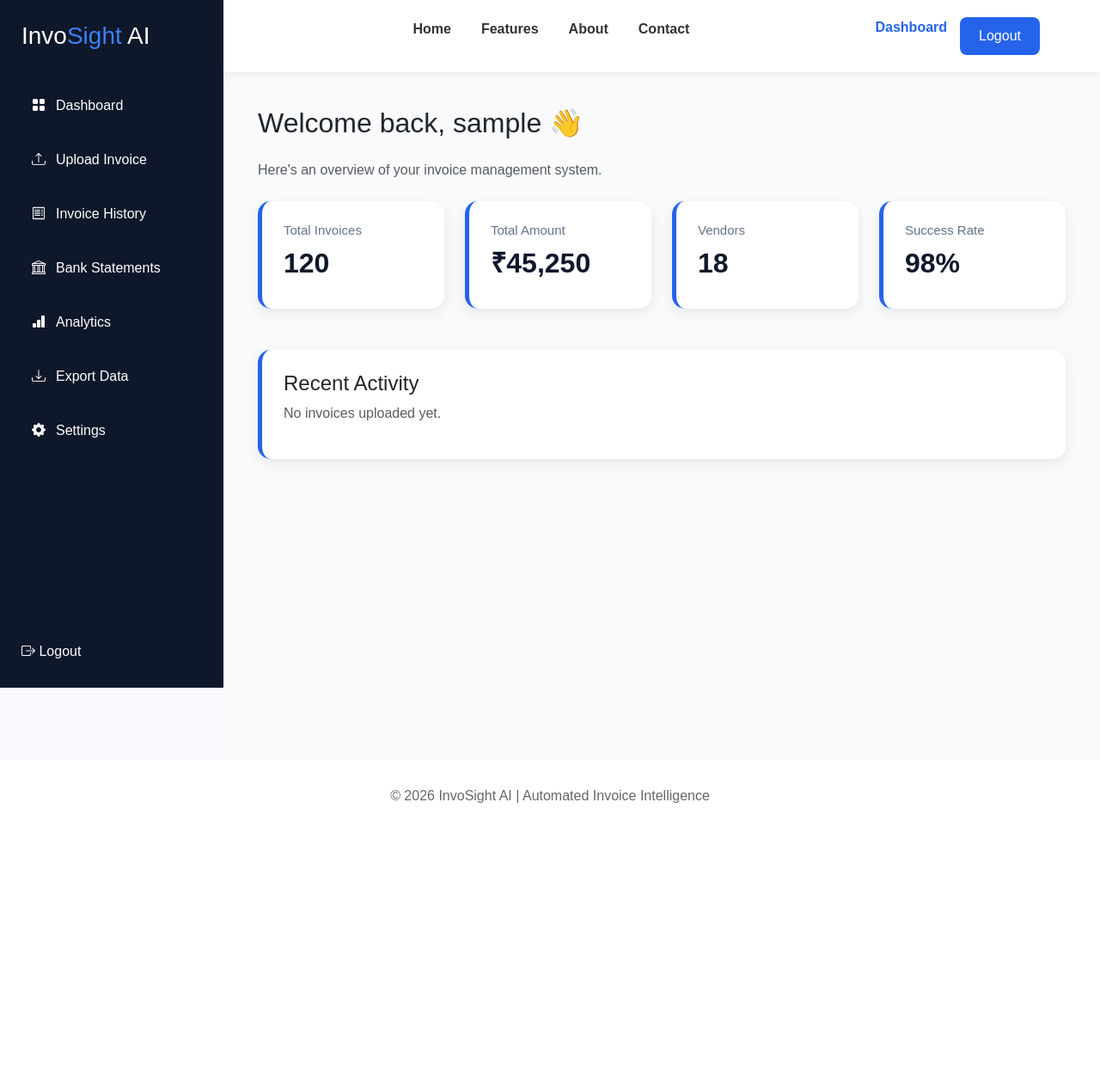
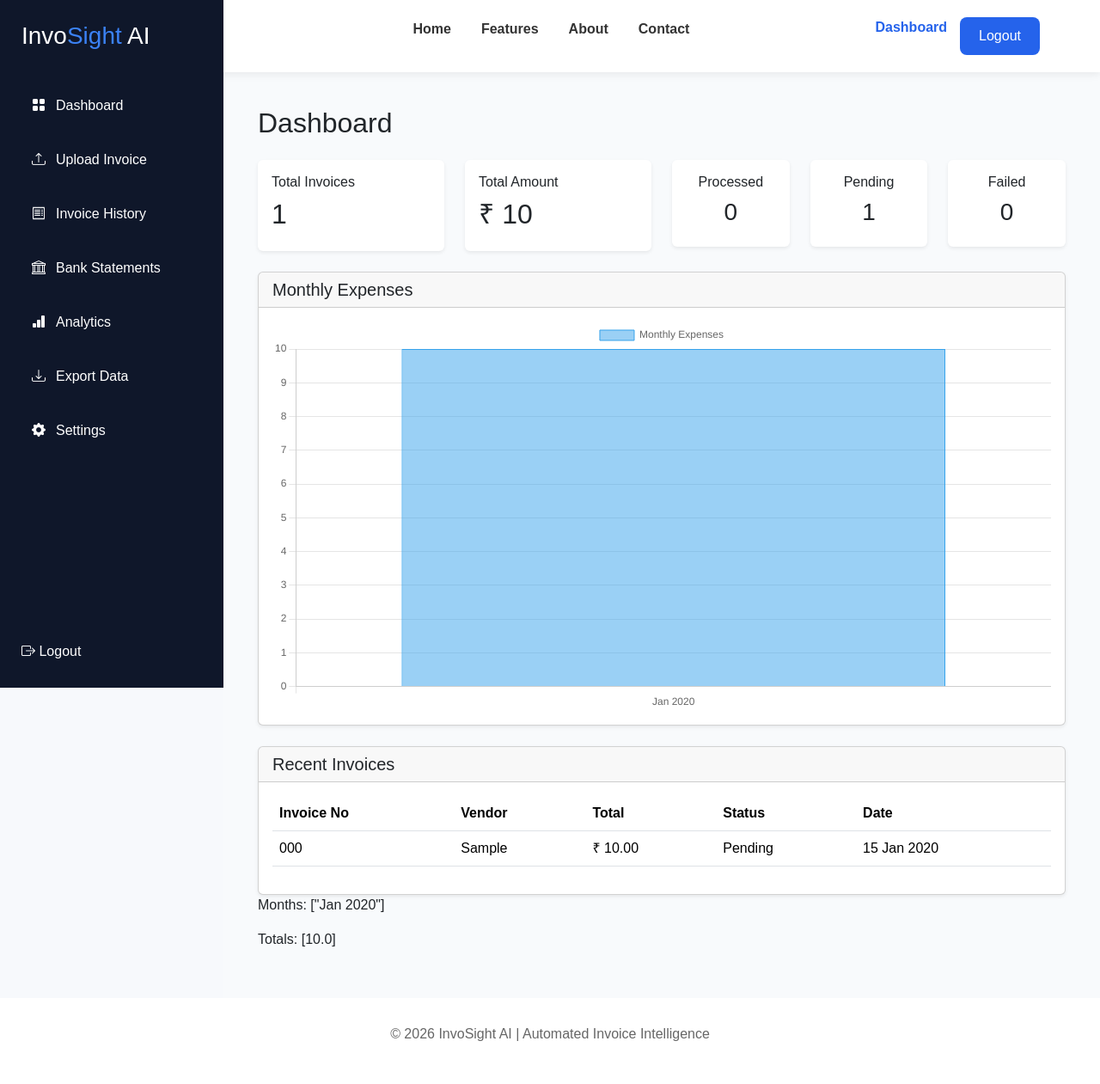
Before and after one commit to Keerthishetty07/InvoSightAI, a Django app: page /dashboard/ in a window 1280 px wide. Shown: the whole page at 86% size. Before the commit the page ends 934 px from the top, so only its background shows below. Run offline with Django 5.2, Linux system fonts and the light colour scheme; a user stored in the database is signed in; tables that the repository leaves empty hold one stand-in row (values such as "Sample post"); parts of the project's set-up code (start-up, migrations or seed data) failed here and were passed over.

Commit message:
Analytics Dashboard

```diff
--- a/dashboard/views.py
+++ b/dashboard/views.py
@@ -1,11 +1,62 @@
 from django.shortcuts import render
 from django.contrib.auth.decorators import login_required
+from django.db.models import Sum
+from django.db.models.functions import TruncMonth
+import json
+from invoices.models import Invoice
 
 
 def home(request):
     return render(request, "home.html")
 
 
-@login_required(login_url='login')
+@login_required(login_url="login")
 def dashboard(request):
-    return render(request, "dashboard/dashboard.html")
+
+    invoices = Invoice.objects.filter(user=request.user)
+
+    total_invoices = invoices.count()
+
+    processed = invoices.filter(status="Processed").count()
+
+    pending = invoices.filter(status="Pending").count()
+
+    failed = invoices.filter(status="Failed").count()
+
+    total_amount = invoices.aggregate(
+        Sum("total")
+    )["total__sum"] or 0
+
+    recent_invoices = invoices.order_by("-created_at")[:5]
+    monthly_expenses = (
+        invoices
+        .annotate(month=TruncMonth("invoice_date"))
+        .values("month")
+        .annotate(total=Sum("total"))
+        .order_by("month")
+    )
+    context = {
+        "total_invoices": total_invoices,
+        "processed": processed,
+        "pending": pending,
+        "failed": failed,
+        "total_amount": total_amount,
+        "recent_invoices": recent_invoices,
+
+        "months": json.dumps([
+            item["month"].strftime("%b %Y")
+            for item in monthly_expenses
+            if item["month"]
+        ]),
+
+        "monthly_totals": json.dumps([
+            float(item["total"])
+            for item in monthly_expenses
+        ]),
+    }
+
+    return render(
+        request,
+        "dashboard/dashboard.html",
+        context
+    )
--- a/templates/dashboard/dashboard.html
+++ b/templates/dashboard/dashboard.html
@@ -1,54 +1,171 @@
-{% extends 'dashboard/base_dashboard.html' %}
+{% extends "dashboard/base_dashboard.html" %}
 
-{% block title %}
-Dashboard
-{% endblock %}
+{% block title %}Dashboard{% endblock %}
 
 {% block dashboard_content %}
 
-<h2 class="mb-4">Welcome back, {{ user.username }} 👋</h2>
-
-<p class="text-muted mb-4">
-    Here's an overview of your invoice management system.
-</p>
+<h2 class="mb-4">Dashboard</h2>
 
 <div class="row">
 
     <div class="col-md-3 mb-4">
-        <div class="stat-card">
-            <h6>Total Invoices</h6>
-            <h2>120</h2>
+        <div class="card shadow-sm border-0">
+            <div class="card-body">
+                <h6>Total Invoices</h6>
+                <h2>{{ total_invoices }}</h2>
+            </div>
         </div>
     </div>
 
     <div class="col-md-3 mb-4">
-        <div class="stat-card">
-            <h6>Total Amount</h6>
-            <h2>₹45,250</h2>
+        <div class="card shadow-sm border-0">
+            <div class="card-body">
+                <h6>Total Amount</h6>
+                <h2>₹ {{ total_amount }}</h2>
+            </div>
         </div>
     </div>
 
-    <div class="col-md-3 mb-4">
-        <div class="stat-card">
-            <h6>Vendors</h6>
-            <h2>18</h2>
+    <div class="col-md-2 mb-4">
+        <div class="card shadow-sm border-0">
+            <div class="card-body text-center">
+                <h6>Processed</h6>
+                <h3>{{ processed }}</h3>
+            </div>
         </div>
     </div>
 
-    <div class="col-md-3 mb-4">
-        <div class="stat-card">
-            <h6>Success Rate</h6>
-            <h2>98%</h2>
+    <div class="col-md-2 mb-4">
+        <div class="card shadow-sm border-0">
+            <div class="card-body text-center">
+                <h6>Pending</h6>
+                <h3>{{ pending }}</h3>
+            </div>
+        </div>
+    </div>
+
+    <div class="col-md-2 mb-4">
+        <div class="card shadow-sm border-0">
+            <div class="card-body text-center">
+                <h6>Failed</h6>
+                <h3>{{ failed }}</h3>
+            </div>
         </div>
     </div>
 
 </div>
 
-<div class="stat-card mt-4">
-    <h4>Recent Activity</h4>
-    <p class="text-muted">
-        No invoices uploaded yet.
-    </p>
+<!-- Monthly Expenses Chart -->
+
+<div class="card shadow-sm mb-4">
+
+    <div class="card-header">
+        <h5 class="mb-0">Monthly Expenses</h5>
+    </div>
+
+    <div class="card-body">
+        <canvas id="expenseChart"></canvas>
+    </div>
+
 </div>
 
+<!-- Recent Invoices -->
+
+<div class="card shadow-sm">
+
+    <div class="card-header">
+        <h5 class="mb-0">Recent Invoices</h5>
+    </div>
+
+    <div class="card-body">
+
+        <table class="table table-hover">
+
+            <thead>
+                <tr>
+                    <th>Invoice No</th>
+                    <th>Vendor</th>
+                    <th>Total</th>
+                    <th>Status</th>
+                    <th>Date</th>
+                </tr>
+            </thead>
+
+            <tbody>
+
+            {% for invoice in recent_invoices %}
+
+                <tr>
+                    <td>{{ invoice.invoice_number }}</td>
+                    <td>{{ invoice.vendor }}</td>
+                    <td>₹ {{ invoice.total }}</td>
+                    <td>{{ invoice.status }}</td>
+                    <td>{{ invoice.created_at|date:"d M Y" }}</td>
+                </tr>
+
+            {% empty %}
+
+                <tr>
+                    <td colspan="5" class="text-center">
+                        No invoices uploaded yet.
+                    </td>
+                </tr>
+
+            {% endfor %}
+
+            </tbody>
+
+        </table>
+
+    </div>
+
+</div>
+
+<p>Months: {{ months }}</p>
+<p>Totals: {{ monthly_totals }}</p>
+<script src="https://cdn.jsdelivr.net/npm/chart.js"></script>
+
+<script>
+
+const months = JSON.parse('{{ months|escapejs }}');
+const totals = JSON.parse('{{ monthly_totals|escapejs }}');
+
+const ctx = document.getElementById("expenseChart");
+
+new Chart(ctx, {
+
+    type: "bar",
+
+    data: {
+
+        labels: months,
+
+        datasets: [{
+
+            label: "Monthly Expenses",
+
+            data: totals,
+
+            borderWidth: 1
+
+        }]
+
+    },
+
+    options: {
+
+        responsive: true,
+
+        scales: {
+            y: {
+                beginAtZero: true
+            }
+        }
+
+    }
+
+});
+
+</script>
+
 {% endblock %}
```
Also changed, not shown: invoices/views.py (+9 -0 lines), templates/invoice/invoice_list.html (+7 -0 lines).
